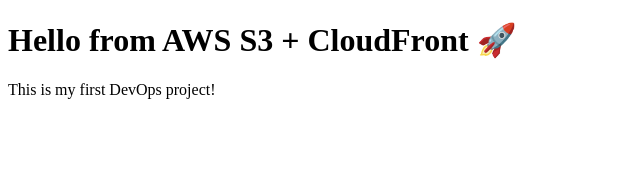
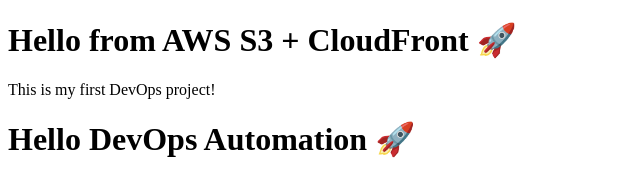
Before and after one commit to huzaifa2213/aws-static-site, a plain HTML site: page index.html in a window 1280 px wide. Shown: the whole page, without its empty margins (0-640 px from the left). Drawn offline with Linux system fonts and the light colour scheme.

Commit message:
Devops automation

```diff
--- a/index.html
+++ b/index.html
@@ -6,5 +6,6 @@
 <body>
   <h1>Hello from AWS S3 + CloudFront 🚀</h1>
   <p>This is my first DevOps project!</p>
+  <h1>Hello DevOps Automation 🚀</h1>
 </body>
 </html>
```
